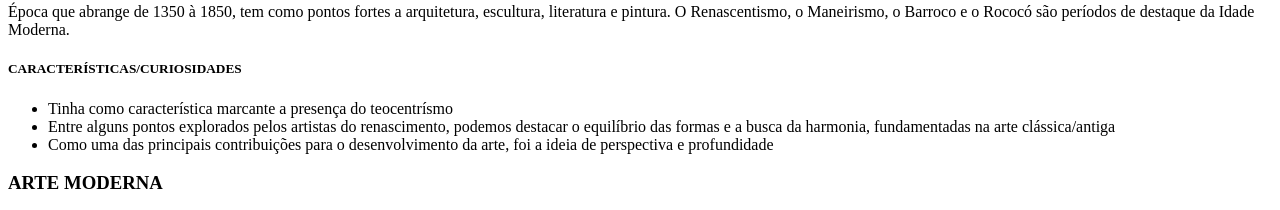
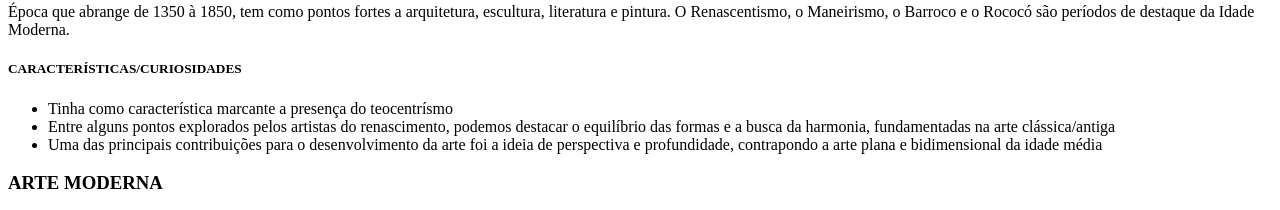
Before and after one commit to LucasS2105/bannerarte, a plain HTML site: page index.html in a window 1280 px wide. Shown: the part 2230-2440 px from the top of the page. Drawn offline with Linux system fonts and the light colour scheme; grey boxes are pictures that could not be loaded.

Commit message:
Update index.html

```diff
--- a/index.html
+++ b/index.html
@@ -102,7 +102,7 @@
             <ul>
                 <li>Tinha como característica marcante a presença do teocentrísmo</li>
                 <li>Entre alguns pontos explorados pelos artistas do renascimento, podemos destacar o equilíbrio das formas e a busca da harmonia, fundamentadas na arte clássica/antiga</li>
-                <li>Como uma das principais contribuições para o desenvolvimento da arte, foi a ideia de perspectiva e profundidade</li>
+                <li>Uma das principais contribuições para o desenvolvimento da arte foi a ideia de perspectiva e profundidade, contrapondo a arte plana e bidimensional da idade média</li>
             </ul>
         </div>
         <div id="XIX_XX">
```
